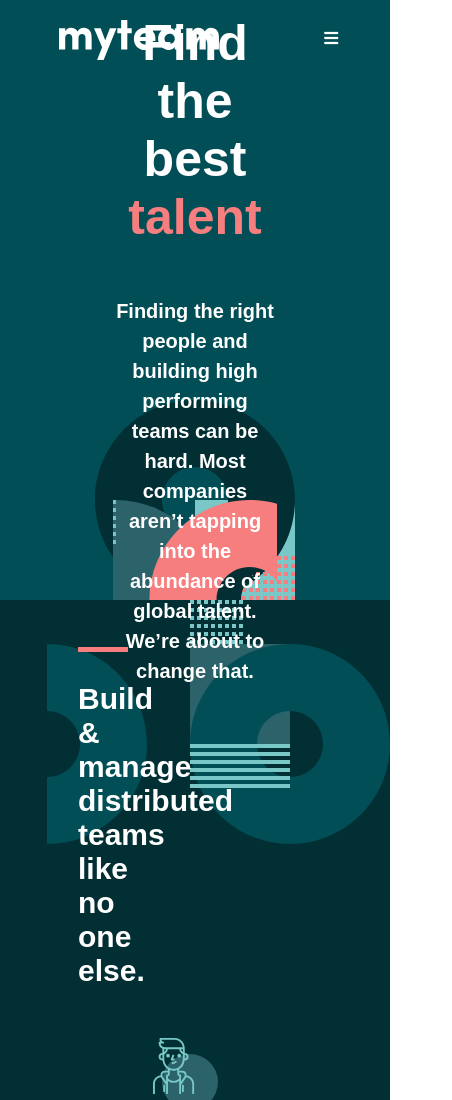
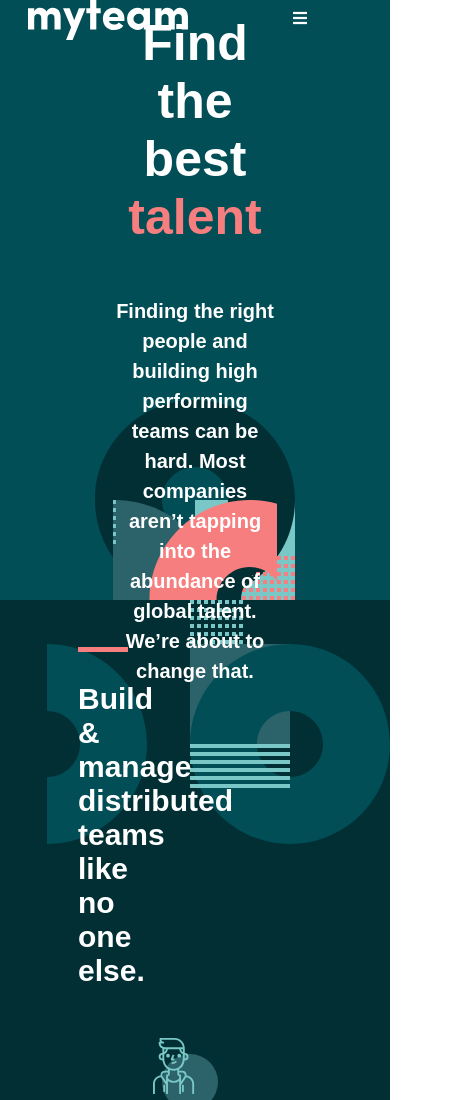
Before and after one commit to monsterkosh/teambravo, a plain HTML site: page index.html in a window 390 px wide. Shown: the top 1100 px of the page, 452 px wide, since content can reach past the window. Drawn offline with Linux system fonts and the light colour scheme.

Commit message:
sin padding

```diff
--- a/assets/style/devices/mobile.css
+++ b/assets/style/devices/mobile.css
@@ -34,7 +34,7 @@ i {
 .top {
     display: flex;
     font-family: var(--font-nav);
-    padding: 5% 8%;
+
 }
 nav li {
     list-style: none;
```
